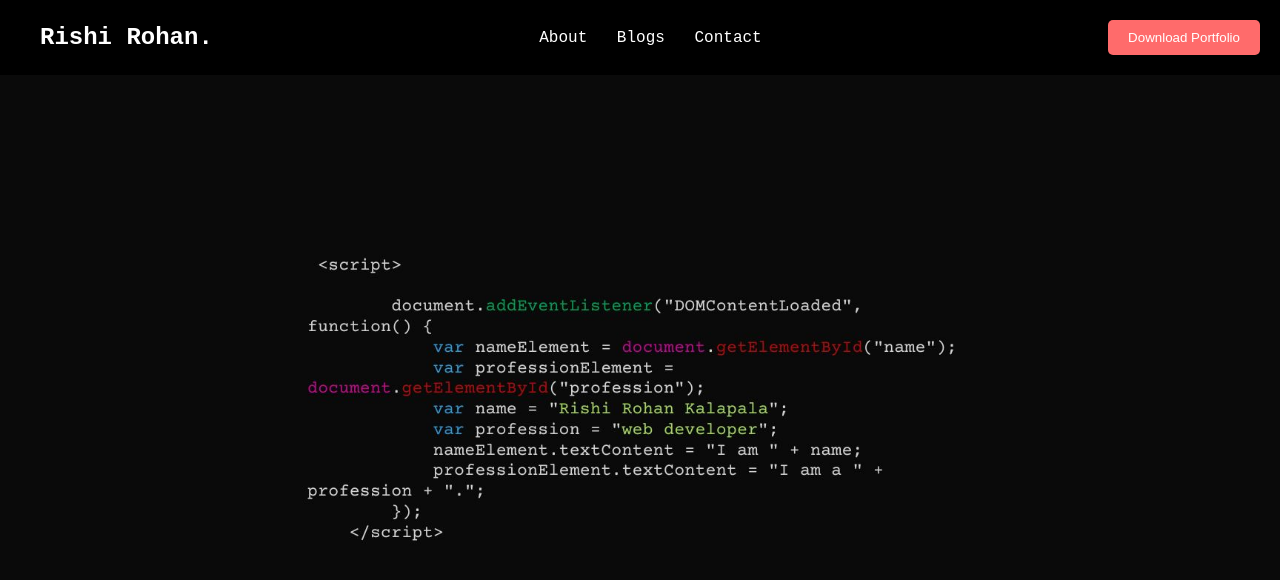
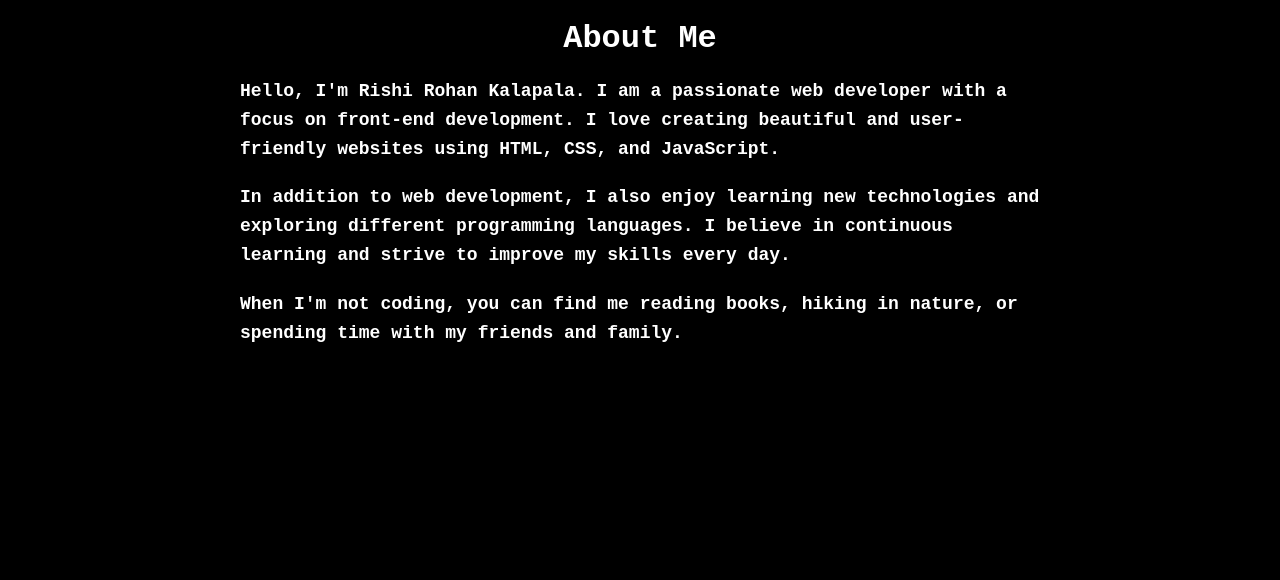
Before and after one commit to RishiRohanKalapala/Portfolio, a plain HTML site: page index.html in a window 1280 px wide. Drawn offline with Linux system fonts and the light colour scheme.

Commit message:
Update index.html

```diff
--- a/index.html
+++ b/index.html
@@ -3,9 +3,9 @@
 <head>
     <meta charset="UTF-8">
     <meta name="viewport" content="width=device-width, initial-scale=1.0">
-    <title>Rishi Rohan Kalapala - Portfolio</title>
+    <title>About - Rishi Rohan Kalapala</title>
     <!-- Add Favicon -->
-    <link rel="icon" type="image/png" href="favicon.png">
+    <link rel="icon" type="image/png" href="favicon (4).ico">
     <style>
         /* Reset CSS */
         * {
@@ -16,129 +16,37 @@
 
         body {
             font-family: 'Courier New', Courier, monospace;
-            background-image: url('final.jpg');
-            background-size: cover;
-            background-position: center;
+            background-color: #000;
             color: #fff;
-            display: flex;
-            justify-content: center;
-            align-items: center;
-            height: 100vh;
-            margin: 0; /* Remove default margin */
+            padding: 20px;
         }
 
-        .brush-script-text {
-            font-family: 'Brush Script', cursive;
-            font-size: 48px;
-            text-align: center;
+        .container {
+            max-width: 800px;
+            margin: 0 auto;
         }
 
-        header {
-            background-color: #000;
-            padding: 20px;
-            display: flex;
-            justify-content: space-between;
-            align-items: center;
-            position: absolute;
-            top: 0;
-            left: 0;
-            right: 0;
-            width: 100%; /* Ensure header spans the full width */
+        h1 {
+            font-size: 32px;
+            margin-bottom: 20px;
+            text-align: center;
+            font-weight: bold;
         }
 
-        header h1 {
-            font-size: 24px;
-        }
-
-        nav {
-            text-align: center;
-        }
-
-        nav ul {
-            list-style-type: none;
-            margin: 0;
-            padding: 0;
-        }
-
-        nav ul li {
-            display: inline;
-            margin-right: 20px;
-        }
-
-        nav ul li a {
-            color: #fff;
-            text-decoration: none;
-        }
-
-        #download-btn {
-            background-color: #FF6B6B;
-            color: #fff;
-            padding: 10px 20px;
-            border: none;
-            border-radius: 5px;
-            cursor: pointer;
-        }
-
-        #download-btn:hover {
-            background-color: #E63946;
-        }
-
-        .logo {
-            margin-left: 20px;
-        }
-
-        /* Media Queries for responsiveness */
-        @media only screen and (max-width: 768px) {
-            header {
-                padding: 10px; /* Adjust padding */
-            }
-            header h1 {
-                font-size: 20px; /* Adjust font size */
-            }
-            nav ul li {
-                margin-right: 10px; /* Adjust margin */
-            }
-            #download-btn {
-                padding: 8px 16px; /* Adjust padding */
-            }
+        p {
+            font-size: 18px;
+            line-height: 1.6;
+            margin-bottom: 20px;
+            font-weight: bold;
         }
     </style>
 </head>
 <body>
-    <header>
-        <div class="logo">
-            <h1>Rishi Rohan.</h1>
-            <!-- You can replace h1 with an image for your logo -->
-        </div>
-        <nav>
-            <ul>
-                <li><a href="about.html">About</a></li>
-                <li><a href="blogs.html">Blogs</a></li>
-                <li><a href="contact.html">Contact</a></li>
-            </ul>
-        </nav>
-        <button id="download-btn">Download Portfolio</button>
-    </header>
-
-    <!-- Your content here -->
-
-    <script>
-        document.getElementById("download-btn").addEventListener("click", function() {
-            // Replace this with the path to your PDF file
-            var pdfURL = "C:\Users\ADMIN\Desktop\portfolio1\Untitled design.pdf";
-
-            fetch(pdfURL)
-            .then(response => response.blob())
-            .then(blob => {
-                var url = window.URL.createObjectURL(blob);
-                var a = document.createElement("a");
-                a.href = url;
-                a.download = "RishiRohan_Portfolio.pdf";
-                document.body.appendChild(a);
-                a.click();
-                window.URL.revokeObjectURL(url);
-            });
-        });
-    </script>
+    <div class="container">
+        <h1>About Me</h1>
+        <p>Hello, I'm Rishi Rohan Kalapala. I am a passionate web developer with a focus on front-end development. I love creating beautiful and user-friendly websites using HTML, CSS, and JavaScript.</p>
+        <p>In addition to web development, I also enjoy learning new technologies and exploring different programming languages. I believe in continuous learning and strive to improve my skills every day.</p>
+        <p>When I'm not coding, you can find me reading books, hiking in nature, or spending time with my friends and family.</p>
+    </div>
 </body>
 </html>
```
